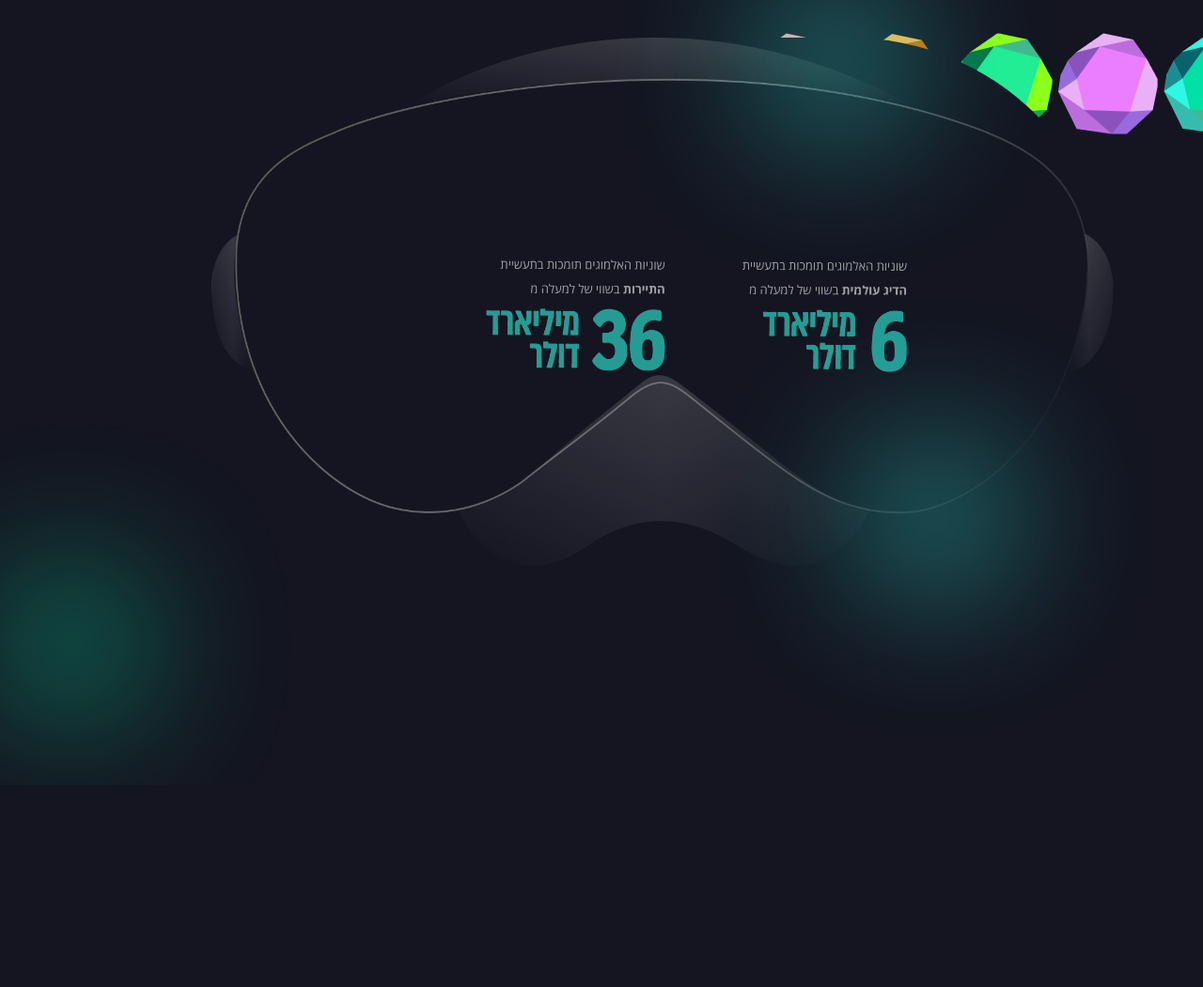
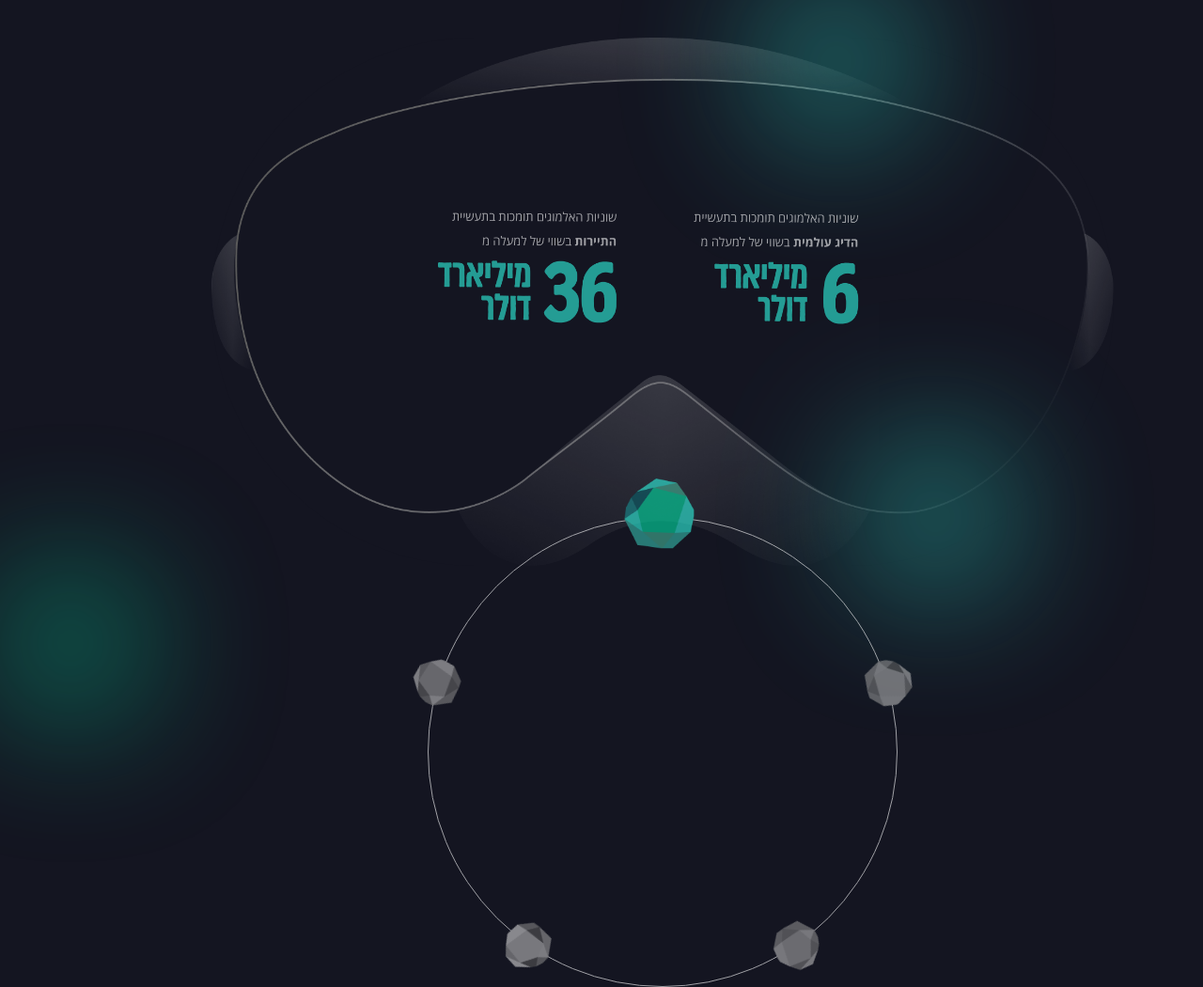
Before and after one commit to ShaharTamir/ReefProject, a Flask app: page /learn/reef-importance in a window 1280 px wide; the page is wider, and only the part inside the window is pictured. Shown: that part at 94% size. Before the commit the page ends 821 px from the top of that part, so only its background shows below. Run offline with Flask 2, Linux system fonts and the light colour scheme; some libraries are stand-ins or nearby versions.

Commit message:
add cyclic options with animations in one direction

```diff
--- a/static/css/reef_importance.css
+++ b/static/css/reef_importance.css
@@ -125,7 +125,70 @@ h1 {
     position: relative;
     left: 44%;
     width: 200%;
-    left: 50%;
+    bottom: 3%;
+}
+
+/*******************************    RING OPTIONS     *********************************/
+
+.circle-options {
+    display: flex;
+    justify-content: center;
+}
+
+#options-ring {
+    position: absolute;
+    border: solid;
+    border-width: thin;
+    border-radius: 100%;
+    width: 500px;
+    height: 500px;
+    bottom: -250px;
+    /* bottom: 50px; */
+    opacity: 0;
+    animation: fadeInAnimation 1s linear forwards;
+    animation-delay: 8s;
+    z-index: 15;
+
+}
+
+.ring-op {
+    position: absolute;
+    height: 50px;
+    width: 50px;
+    z-index: 20;
+    filter: grayscale(1);
+}
+
+#teal-op {
+    filter: grayscale(0);
+    height: 75px;
+    width: 75px;
+    right: 215px;
+    top: -42px;
+}
+
+#purple-op {
+    left: -17px;
+    top: 150px;
+    transform: rotate(-72deg);
+}
+
+#green-op {
+    left: 80px;
+    bottom: 17px;
+    transform: rotate(-144deg);
+}
+
+#orange-op {
+    right: 80px;
+    bottom: 17px;
+    transform: rotate(144deg);
+}
+
+#pink-op {
+    right: -17px;
+    top: 150px;
+    transform: rotate(72deg);
 }
 
 
--- a/static/javascript/reef_importance.js
+++ b/static/javascript/reef_importance.js
@@ -1,37 +1,117 @@
 var last_click = undefined;
+var circle_count = 0;
+var curr_angle = 0;
+var NORMAL = 0;
+var BIG = 1;
 
-function getCurrentRotation( img_id ) {
-    var img = document.getElementById(img_id);
-    var img_style = window.getComputedStyle(img, null);
-    var curr_prop = img_style.getPropertyValue("transform");
-
-    if( curr_prop !== "none") {
-    console.log('Matrix: ' + curr_prop);
-
-    var values = curr_prop.split('(')[1];
-      values = values.split(')')[0];
-      values = values.split(',');
-    var a = values[0];
-    var b = values[1];
-    var c = values[2];
-    var d = values[3];
-
-    var scale = Math.sqrt(a*a + b*b);
-
-    var radians = Math.atan2(b, a);
-    if ( radians < 0 ) {
-      radians += (2 * Math.PI);
-    }
-    var angle = Math.round( radians * (180/Math.PI));
-
-  } else {
-    var angle = 0;
-  }
-
-  return angle;
+function nextCircleCount() {
+    return (circle_count + 1) % 5;
 }
 
-function rotateImg() {
+function prevCircleCount() {
+    return circle_count - 1 == -1 ? 4 : circle_count - 1;
+}
+
+function changeCircleColor() {
+    colors = [["#01E0A5", "#8B52BD", "#21ED94", "#EF8901", "#F1778C"],
+              ["#2FF7E1", "#EB7EFF", "#8DFF1A", "#E1870A", "#DD5B6E"],
+              ["#2FF7E1", "#EB7EFF", "#8DFF1A", "#E1870A", "#DD5B6E"]]
+
+    var circles = [
+                     document.getElementById("blurred-1"),
+                     document.getElementById("blurred-2"),
+                     document.getElementById("blurred-3")
+                  ];
+
+    console.log("I'm changing color: ", circle_count);
+
+    for(let i in circles) {
+        circles[i].animate([{
+                     background: colors[i][nextCircleCount()]
+                }
+            ],
+            { duration: 1000, fill: "forwards"}
+        );
+    }
+}
+
+function changeMainOption(is_prev) {
+    options_ids = ["teal-op", "purple-op", "green-op", "orange-op", "pink-op"]
+    options_locations_per_size = [
+        [
+            {'right': '225px', 'top': '-29px'}, /* teal */
+            {'left': '-17px', 'top': '150px'}, /* purple */
+            {'left': '80px', 'bottom': '17px'}, /* green */
+            {'right': '80px', 'bottom': '17px'}, /* orange */
+            {'right': '-17px', 'top': '150px'} /* pink */
+        ],
+        [
+            {'right': '215px', 'top': '-42px'}, /* teal */
+            {'left': '-30px', 'top': '135px'}, /* purple */
+            {'left': '65px', 'bottom': '5px'}, /* green */
+            {'right': '65px', 'bottom': '5px'}, /* orange */
+            {'right': '-30px', 'top': '135px'} /* pink */
+        ]
+    ];
+
+    options = options_ids.map( (i) => { return document.getElementById(i); } );
+
+    options[circle_count].animate([{
+                'filter': 'grayscale(1)',
+                'width': '50px',
+                'height': '50px'
+            }
+        ],
+        { duration: 1000, fill: "forwards"}
+    );
+
+    options[circle_count].animate([
+        options_locations_per_size[NORMAL][circle_count]],
+        { duration: 1000, fill: "forwards"}
+    );
+
+    //var new_op_index = is_prev ? prevCircleCount() : nextCircleCount()
+
+    options[nextCircleCount()].animate([{
+                'width': '75px',
+                'height': '75px'
+            }
+        ],
+        { duration: 1000, fill: "forwards"}
+    );
+
+    options[nextCircleCount()].animate([
+        options_locations_per_size[BIG][nextCircleCount()]],
+        { duration: 1000, fill: "forwards"}
+    );
+
+    options[nextCircleCount()].animate([{
+                'filter': 'grayscale(0)',
+            }
+        ],
+        { duration: 3000, fill: "forwards"}
+    );
+}
+
+function rotateElem(elem_id) {
+    var elem = document.getElementById(elem_id);
+    elem.animate(
+            [
+                {
+                    // to
+                    transform: `rotate(${curr_angle}deg)`
+                }
+            ],
+            { duration: 2000, fill: "forwards"}
+        );
+}
+
+function rotateOptions() {
+    var con = document.getElementById("circular-text-container");
+    var con_style = window.getComputedStyle(con, null);
+    if(con_style.getPropertyValue("opacity") == 0) {
+        return;
+    }
     var timestamp = new Date();
     console.log("here");
     console.log(timestamp.getSeconds());
@@ -41,22 +121,12 @@ function rotateImg() {
 
     if (last_click == undefined || timestamp.getMinutes() != last_click.getMinutes() ||
         timestamp.getSeconds() > (last_click.getSeconds() + 2)) {
-        var curr_angle = getCurrentRotation("circular-text");
-        var img = document.getElementById("circular-text");
-        console.log(curr_angle);
-        img.animate(
-            [
-                {
-                    // from
-                    transform: `rotate(${curr_angle}deg)`
-                },
-                {
-                    // to
-                    transform: `rotate(${curr_angle + 72}deg)`
-                }
-            ],
-            { duration: 2000, fill: "forwards"}
-        );
+        changeCircleColor();
+        changeMainOption();
+        circle_count = nextCircleCount();
+        curr_angle += 72;
+        rotateElem("circular-text");
+        rotateElem("options-ring");
         last_click = new Date();
     }
 
```
